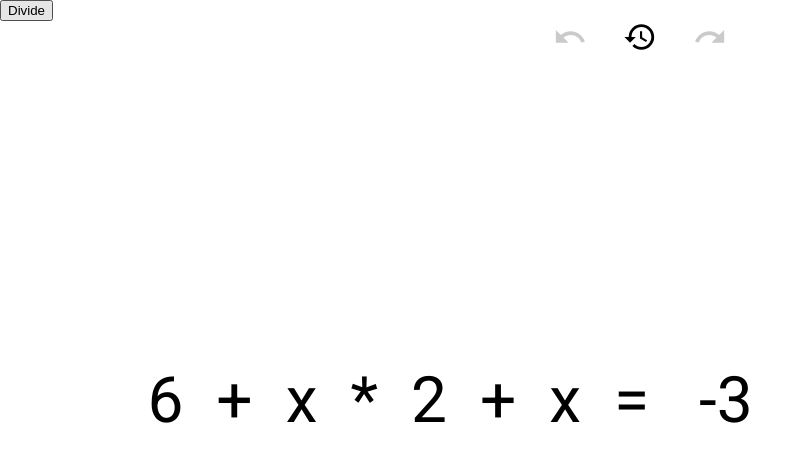
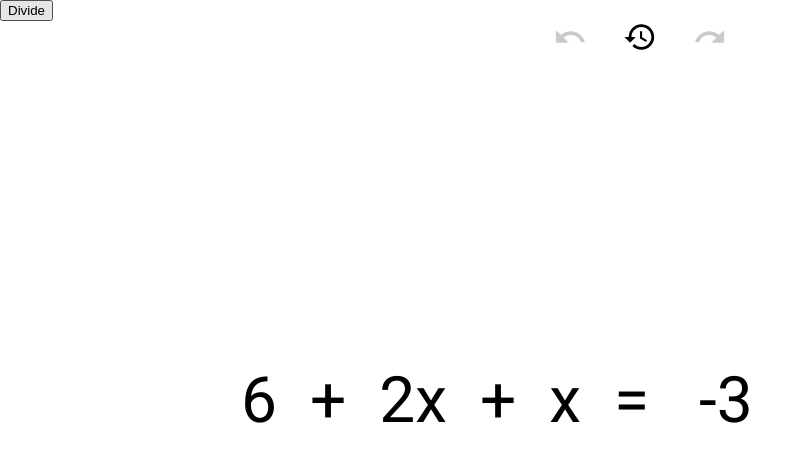
Before and after one commit to DevanTurtle7/brickhack9, a React (Create React App) app: page / in a window 1280 px wide. Shown: the top 462 px of the page, without its empty margins (0-812 px from the left). Built offline with nearby package versions, Linux system fonts and the light colour scheme.

Commit message:
Fix splitting

```diff
--- a/src/App.tsx
+++ b/src/App.tsx
@@ -12,7 +12,6 @@ function App() {
   const x = new Element(1, true, Side.Left, [xVar]);
   const xVar2 = new Variable('x');
   const x2 = new Element(2, true, Side.Left, [xVar2]);
-  x2.split = true;
 
   const six = new Element(6, true, Side.Left);
   const three = new Element(3, false, Side.Right);
--- a/src/components/ElementComponent.tsx
+++ b/src/components/ElementComponent.tsx
@@ -9,6 +9,7 @@ interface Props {
   element: Element;
   index: number;
   onSimplify: (index: number, side: Side) => void;
+  onSplitToggle: (index: number, side: Side) => void;
   combineItems: CombineItemsType;
 }
 
@@ -16,6 +17,7 @@ const ElementComponent = ({
   element,
   index,
   onSimplify,
+  onSplitToggle,
   combineItems,
 }: Props) => {
   const symbol = index === 0 && !element.positive ? '-' : '';
@@ -65,9 +67,12 @@ const ElementComponent = ({
   );
 
   const onClick = () => {
-    console.log('click');
-    if (element.denominator === 1 && !element.isNumber()) {
-      element.split = !element.split;
+    if (element.denominator === 1) {
+      console.log('denom is 1');
+      if (!element.isNumber()) {
+        console.log('not num');
+        onSplitToggle(index, element.side);
+      }
     } else {
       onSimplify(index, element.side);
     }
--- a/src/components/ElementContainer.tsx
+++ b/src/components/ElementContainer.tsx
@@ -9,6 +9,7 @@ interface Props {
   element: Element;
   index: number;
   onSimplify: (index: number, side: Side) => void;
+  onSplitToggle: (index: number, side: Side) => void;
   combineItems: CombineItemsType;
 }
 
@@ -16,18 +17,26 @@ const ElementContainer = ({
   element,
   index,
   onSimplify,
+  onSplitToggle,
   combineItems,
 }: Props) => {
+  const onClick = () => {
+    console.log('clicky');
+    console.log(element.split);
+    onSplitToggle(index, element.side);
+  };
+
   return (
     <>
       {index !== 0 && <Operator symbol={element.positive ? 'plus' : 'minus'} />}
       {element.split ? (
         <>
-          {element.variables.reduce(
+          {element.variables
+            .reduce(
               (acc, variable, variableIndex) => {
                 acc.push(<VariableComponent value={variable.type} />);
                 if (variableIndex !== element.variables.length - 1) {
-                acc.push(<Operator symbol="multiply" />);
+                  acc.push(<Operator symbol="multiply" onClick={onClick} />);
                 }
 
                 return acc;
@@ -38,15 +47,17 @@ const ElementContainer = ({
                     <VariableComponent
                       value={element.constant.value.toString()}
                     />,
-                  <Operator symbol="multiply" />,
+                    <Operator symbol="multiply" onClick={onClick} />,
                   ]
-          )}
+            )
+            .reverse()}
         </>
       ) : (
         <ElementComponent
           element={element}
           index={index}
           onSimplify={onSimplify}
+          onSplitToggle={onSplitToggle}
           combineItems={combineItems}
         />
       )}
--- a/src/components/EquationComponent.tsx
+++ b/src/components/EquationComponent.tsx
@@ -56,6 +56,14 @@ const EquationComponent = ({ equation, setEquation }: Props) => {
     setEquation(equation.flipSides());
   };
 
+  const onSplitToggle = (index: number, side: Side) => {
+    console.log(equation.left[index].split);
+    const newEq = equation.splitVariable(index, side);
+    setEquation(newEq);
+  };
+
+  console.log(equation);
+
   return (
     <div className="equation">
       <div className="left">
@@ -64,6 +72,7 @@ const EquationComponent = ({ equation, setEquation }: Props) => {
             element={element}
             index={index}
             onSimplify={onSimplify}
+            onSplitToggle={onSplitToggle}
             combineItems={combineItems}
             key={element.getString() + '-' + index + '-' + element.side}
           />
@@ -79,6 +88,7 @@ const EquationComponent = ({ equation, setEquation }: Props) => {
             element={element}
             index={index}
             onSimplify={onSimplify}
+            onSplitToggle={onSplitToggle}
             combineItems={combineItems}
             key={element.getString() + '-' + index + '-' + element.side}
           />
--- a/src/model/Element.ts
+++ b/src/model/Element.ts
@@ -65,13 +65,16 @@ class Element {
   }
 
   clone() {
-    return new Element(
+    const newElement = new Element(
       this.constant.value,
       this.positive,
       this.side,
       this.variables,
       this.denominator
     );
+    newElement.split = this.split;
+
+    return newElement;
   }
 
   getString() {
--- a/src/model/Equation.ts
+++ b/src/model/Equation.ts
@@ -122,7 +122,11 @@ class Equation {
 
     const equation = side === Side.Left ? newEquation.left : newEquation.right;
 
+    console.log(equation[index].split);
+    console.log('yo');
     if (!equation[index].isNumber()) {
+      console.log('is not number');
+      console.log(equation[index].split);
       equation[index].split = !equation[index].split;
     }
 
```
Lines whose indentation alone changed are shown as unchanged.
